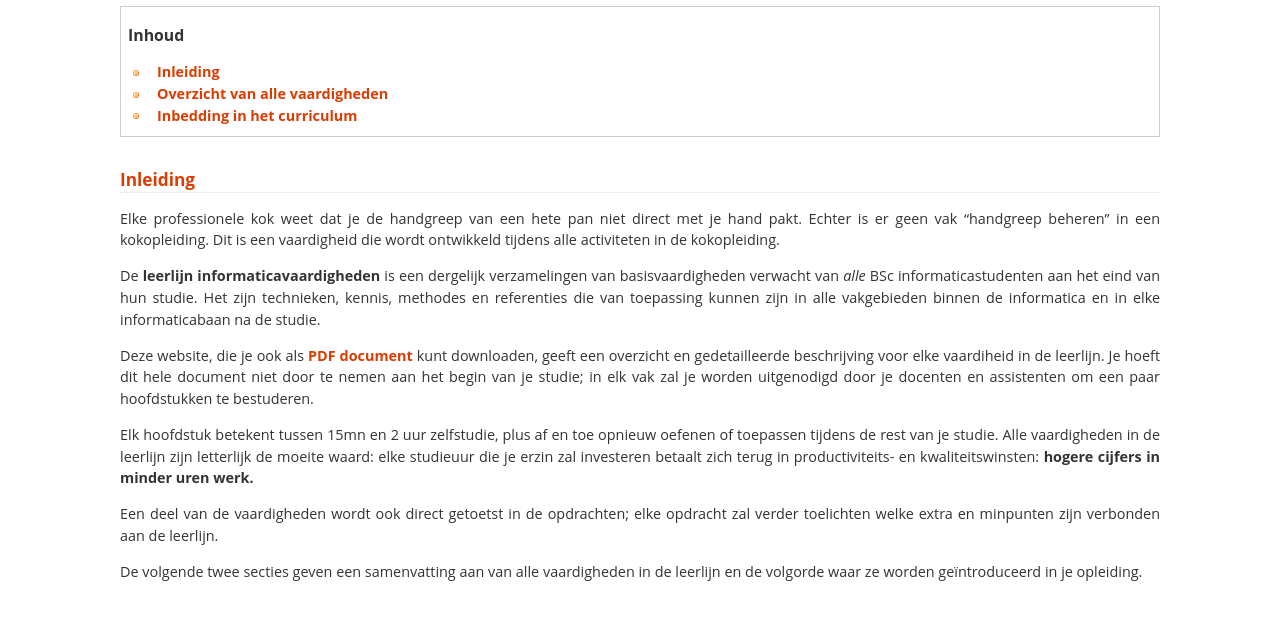
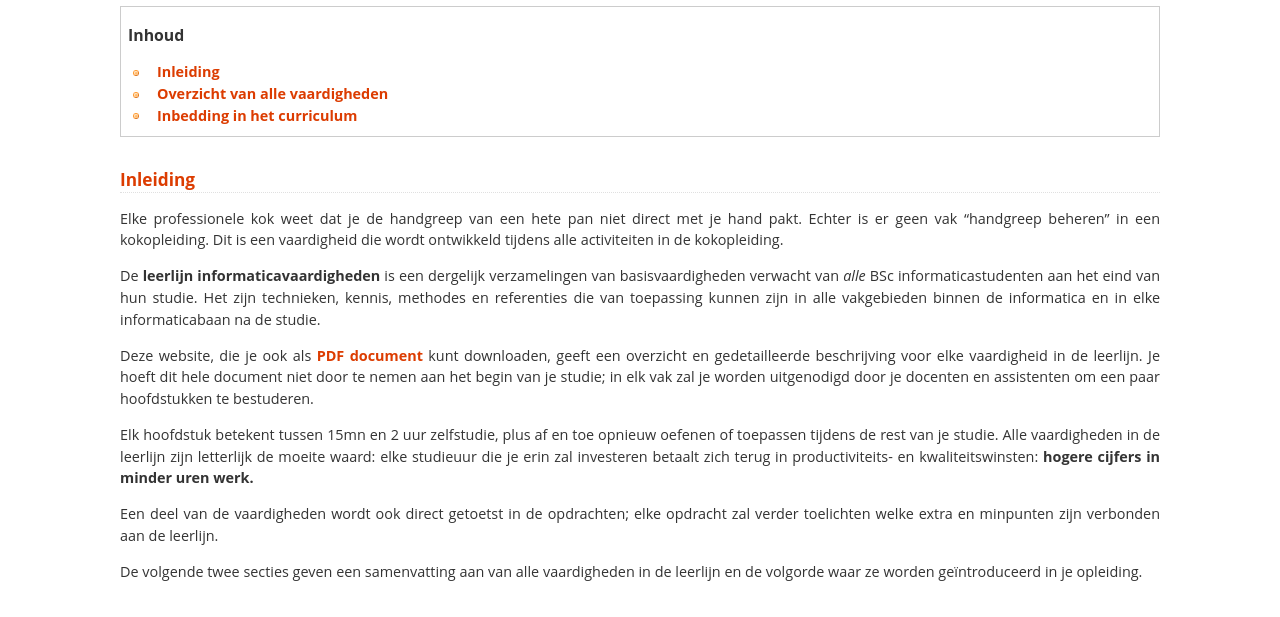
Before and after one commit to knz/leerlijn-informatica, a Sphinx documentation site: the page built from source/inleiding-studenten.rst, in a window 1280 px wide and 900 px high, cut to the strip 283-900 px from the top of the window. Built offline with Sphinx 7.4.7, drawn with Linux system fonts in a browser that asks for light colours; some web fonts are replaced; formulas are drawn with MathJax 3; cross-references to code outside the pages are shown as plain code.

Commit message:
Fix spelling.

```diff
--- a/source/inleiding-docenten.rst
+++ b/source/inleiding-docenten.rst
@@ -173,7 +173,7 @@ De docententeam als geheel is verantwoordelijk voor de lange termijn
 visie van de leerlijn en het formuleren van de algemene profieleisen
 die naar individuele vaardigheden vertaald moeten worden.
 
-Het werk om deze eisen te vertalen naar individuele vaardiheidsmodules
+Het werk om deze eisen te vertalen naar individuele vaardigheidsmodules
 wordt dan uitgevoerd door een of meerdere redacteurs. De coördinator
 academische vaardigheden (Robert van Wijk) met behulp van gemotiveerde
 assistenten en docenten hebben de initiatief genomen om de rol van
--- a/source/inleiding-studenten.rst
+++ b/source/inleiding-studenten.rst
@@ -12,7 +12,7 @@ Inleiding
 Elke professionele kok weet dat je de handgreep van een hete pan niet
 direct met je hand pakt. Echter is er geen vak "handgreep beheren" in
 een kokopleiding. Dit is een vaardigheid die wordt ontwikkeld tijdens
-alle activiteten in de kokopleiding.
+alle activiteiten in de kokopleiding.
 
 De **leerlijn informaticavaardigheden** is een dergelijk verzamelingen
 van basisvaardigheden verwacht van *alle* BSc informaticastudenten aan het
@@ -21,7 +21,7 @@ referenties die van toepassing kunnen zijn in alle vakgebieden binnen
 de informatica en in elke informaticabaan na de studie.
 
 Deze website, die je ook als `PDF document`__ kunt downloaden, geeft een
-overzicht en gedetailleerde beschrijving voor elke vaardiheid in de
+overzicht en gedetailleerde beschrijving voor elke vaardigheid in de
 leerlijn. Je hoeft dit hele document niet door te nemen aan het begin
 van je studie; in elk vak zal je worden uitgenodigd door je docenten
 en assistenten om een paar hoofdstukken te bestuderen.
@@ -31,7 +31,7 @@ en assistenten om een paar hoofdstukken te bestuderen.
 Elk hoofdstuk betekent tussen 15mn en 2 uur zelfstudie, plus af en toe
 opnieuw oefenen of toepassen tijdens de rest van je studie.  Alle
 vaardigheden in de leerlijn zijn letterlijk de moeite waard: elke
-studieuur die je erzin zal investeren betaalt zich terug in
+studieuur die je erin zal investeren betaalt zich terug in
 productiviteits- en kwaliteitswinsten: **hogere cijfers in minder uren
 werk.**
 
```
